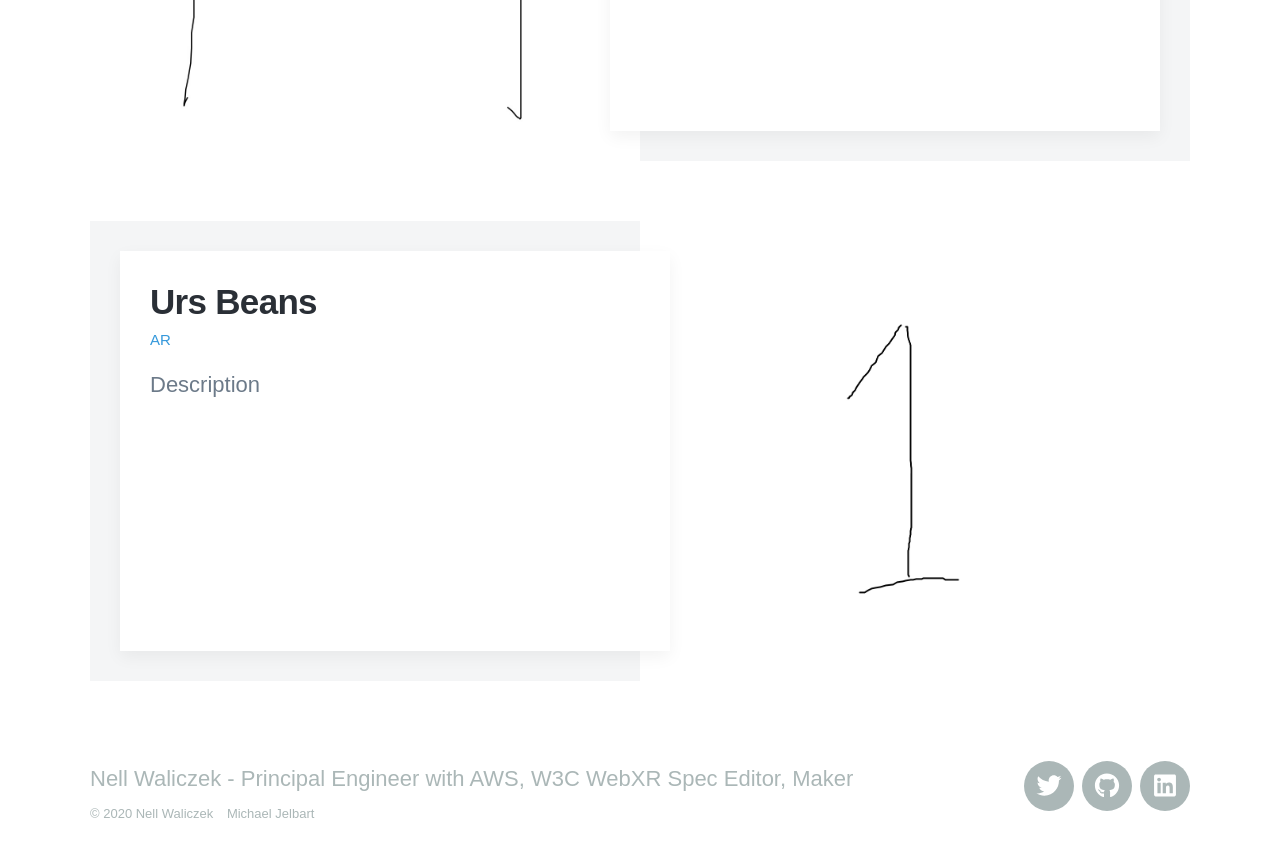
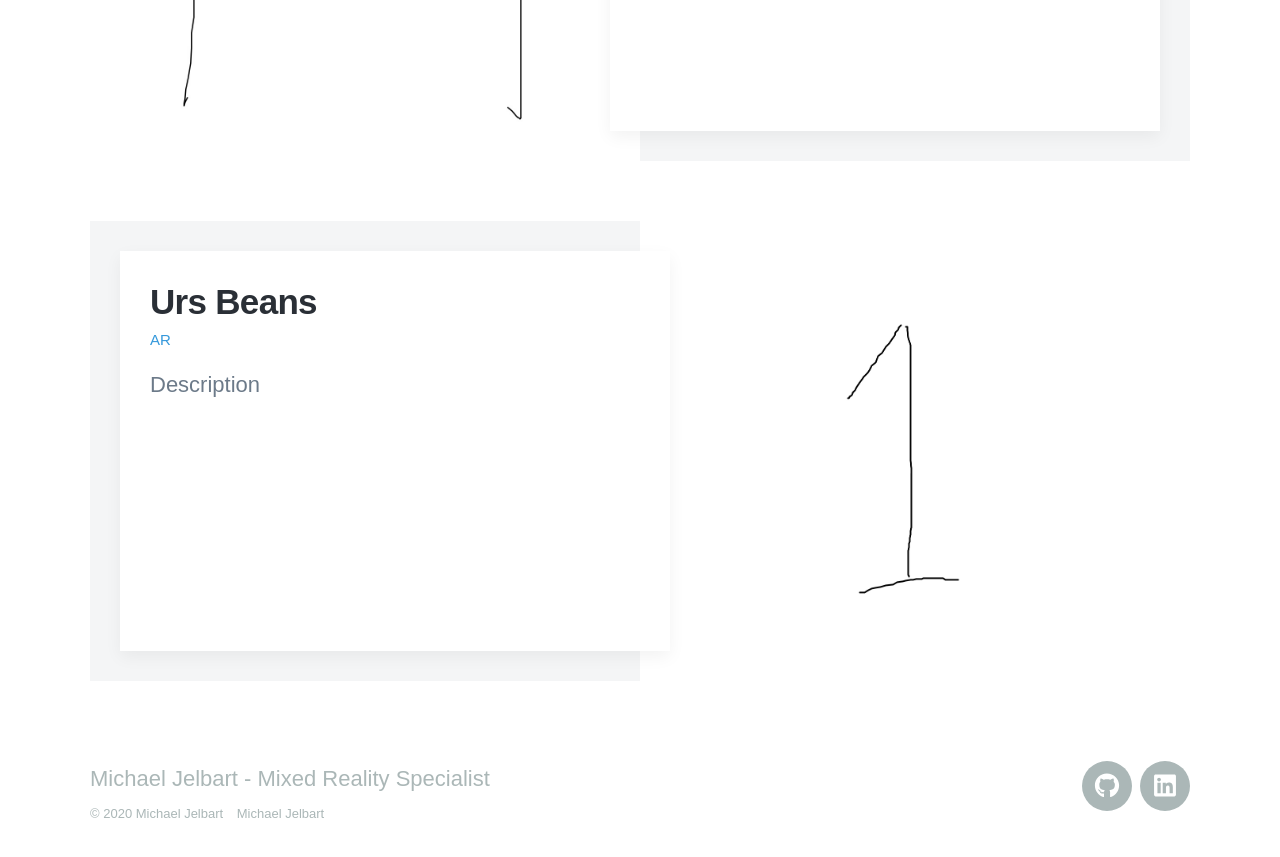
Before and after one commit to mjelbart/OLD-Github-io-site, a Jekyll site: the page built from index.html, in a window 1280 px wide and 900 px high, scrolled down 1981 px. Shown: the top 857 px of the window. Built offline with Jekyll 4.4.1, drawn with Linux system fonts in a browser that asks for light colours; nearby versions of some CDN libraries; some web fonts are replaced; some of the changed text lies outside the part shown.

Commit message:
Name fix

```diff
--- a/_config.yml
+++ b/_config.yml
@@ -1,4 +1,4 @@
-site: Nell Waliczek
+site: Michael Jelbart
 
 collections:
   pages:
--- a/_data/settings.yml
+++ b/_data/settings.yml
@@ -1,5 +1,5 @@
 basic_settings:
-  site_title: Nell Waliczek
+  site_title: Michael Jelbart
   favicon_image: /images/favicon.png
 
 header_settings:
@@ -16,7 +16,7 @@ menu_settings:
       url: '/about'
 
 footer_settings:
-  footer_tagline: Nell Waliczek - Principal Engineer with AWS, W3C WebXR Spec Editor, Maker
+  footer_tagline: Michael Jelbart - Mixed Reality Specialist
 
 hero_settings:
   overlay_opacity: 0.8
@@ -32,7 +32,7 @@ contact_settings:
 
 social_settings:
   facebook_url: ''
-  twitter_url: 'https://twitter.com/NellWaliczek'
+  twitter_url: ''
   instagram_url: ''
   snapchat_url: ''
   youtube_url: ''
@@ -48,7 +48,7 @@ social_settings:
   dribbble_url: ''
   behance_url: ''
   deviantart_url: ''
-  github_url: 'https://github.com/NellWaliczek'
+  github_url: 'https://github.com/mjelbart'
   reddit_url: ''
   flickr_url: ''
   etsy_url: ''
@@ -56,7 +56,7 @@ social_settings:
   soundcloud_url: ''
   spotify_url: ''
   bandcamp_url: ''
-  linkedin_url: 'https://www.linkedin.com/in/nellwaliczek/'
+  linkedin_url: 'https://www.linkedin.com/in/michael-j-jelbart/'
 
 color_settings:
   background_color: '#ffffff'
--- a/_includes/footer.html
+++ b/_includes/footer.html
@@ -6,7 +6,7 @@
 
 		<div class="footer__copyright">
 			<span>© {{ 'now' | date: "%Y" }} {{ site.data.settings.basic_settings.site_title }}</span>
-			<a href="https://nell.dev" target="_blank">Michael Jelbart</a>
+			<a href="" target="_blank">Michael Jelbart</a>
 		</div>
 
 		{% include socials.html %}
```
